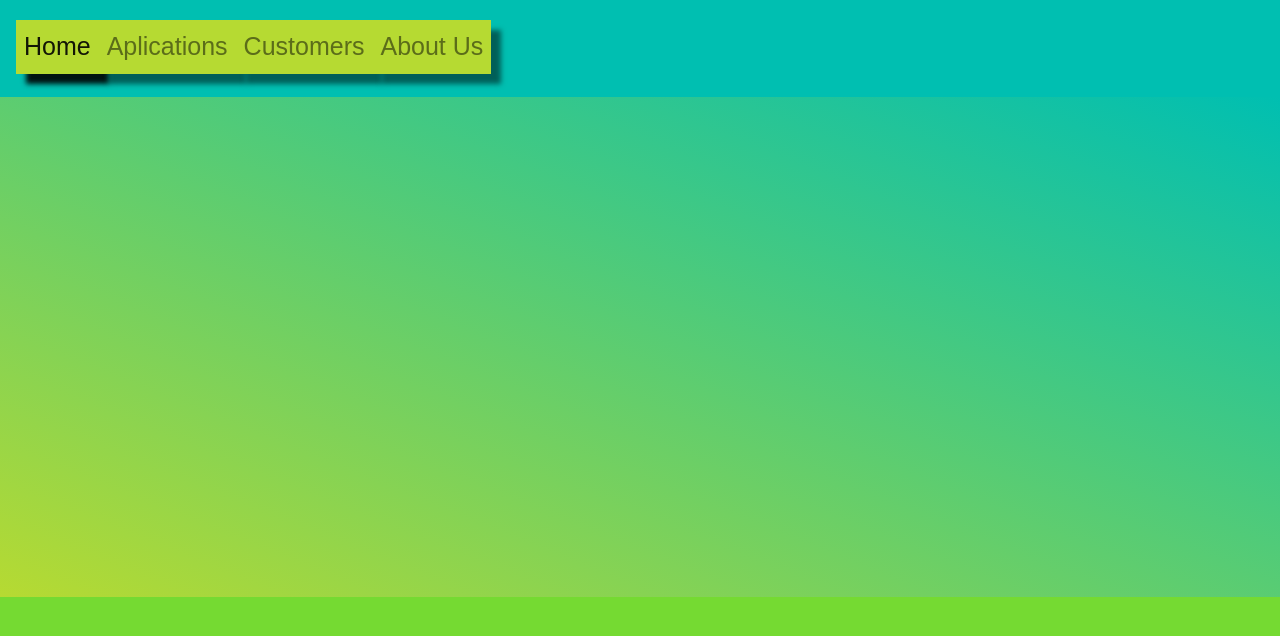
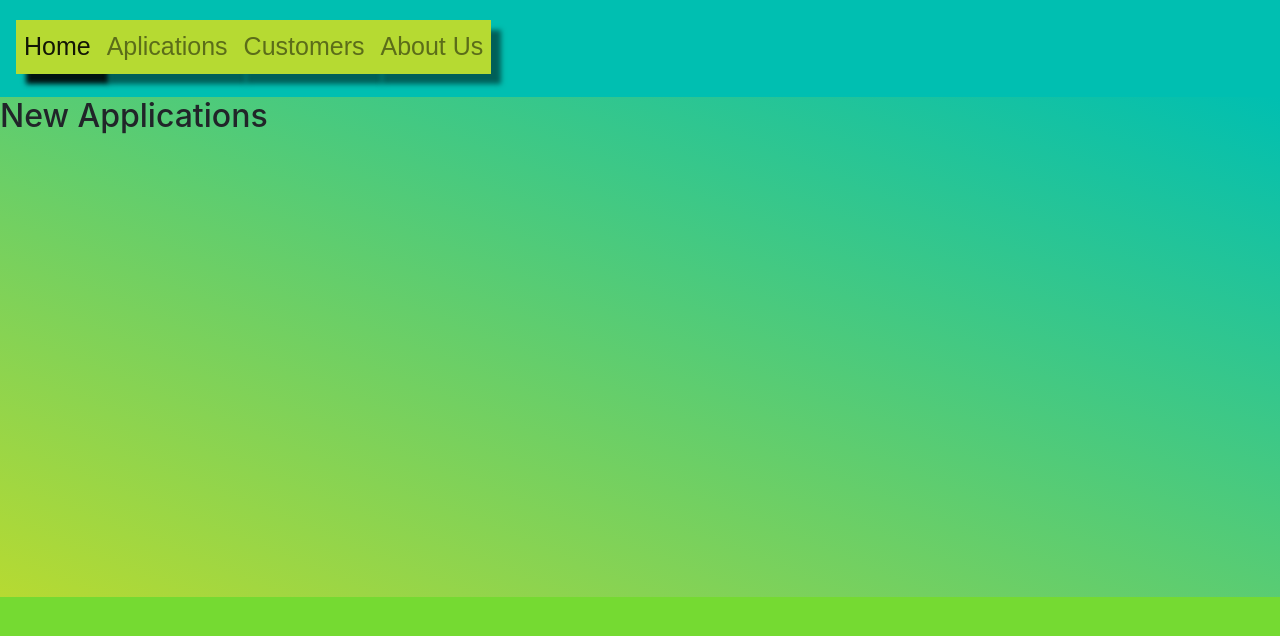
Before and after one commit to seankeish111/Intebis, a plain HTML site: page index.html in a window 1280 px wide. Shown: the part 88-724 px from the top of the page. Drawn offline with nearby package versions, Linux system fonts and the light colour scheme.

Commit message:
added h1 to main

```diff
--- a/index.html
+++ b/index.html
@@ -65,23 +65,28 @@
 
 
 
-        <!-- slide show in the main start -->
+
 
 
   <main >
-    <section id="sectionStyle1">
-      <div >
+
+    <!-- tableSectionStart -->
 
 
+    <section id="sectionStyle1">
+      <h2>
+        New Applications
 
+      </h2>
 
-      </div>
 
 
 
 
 
     </section>
+
+    <!-- tableSectionStart -->
     <section>
 
     </section>
```
Also changed, not shown: css/mystyles.css (line endings or trailing spaces).
